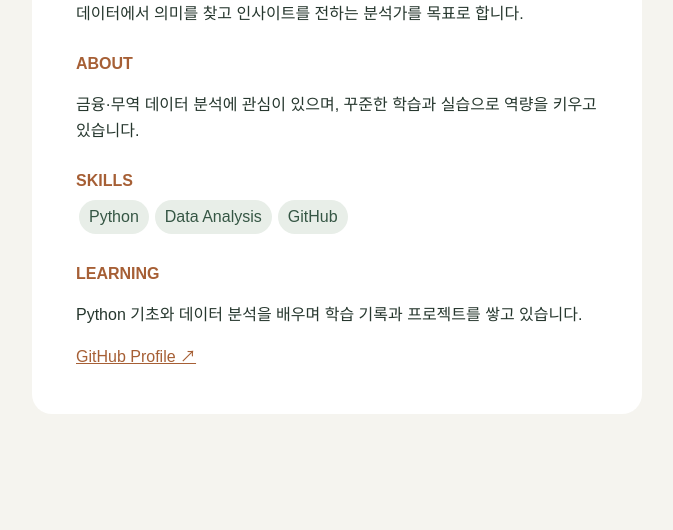
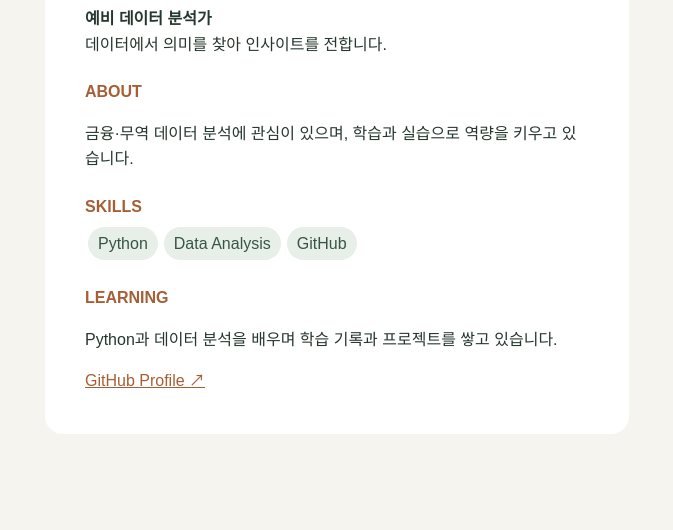
Before and after one commit to YJin03/261113_empty, a plain HTML site: page index.html in a window 1280 px wide. Shown: the part 270-800 px from the top of the page, without its empty margins (303-976 px from the left). Drawn offline with Linux system fonts and the light colour scheme.

Commit message:
Keep introduction page under 1024 characters

```diff
--- a/index.html
+++ b/index.html
@@ -1,3 +1 @@
-<!doctype html><html lang="ko"><meta charset="utf-8"><meta name="viewport" content="width=device-width,initial-scale=1"><title>YANGJH | Data Analyst</title><style>
-*{box-sizing:border-box}body{margin:0;background:#f5f4ef;color:#26372e;font:16px/1.6 Arial,sans-serif}main{max-width:650px;margin:8vh auto;padding:20px}section{background:white;padding:clamp(24px,6vw,44px);border-radius:20px}small,h2{color:#a65f35}h1{font-size:clamp(2.5rem,9vw,4rem);line-height:1;margin:12px 0}h2{font-size:1rem;margin:24px 0 4px}.tag{display:inline-block;background:#e8eee8;color:#355644;padding:4px 10px;border-radius:20px;margin:3px}a{color:#a65f35}@media(max-width:480px){main{margin:3vh auto;padding:12px}}
-</style><main><section><small>HELLO, I'M</small><h1>YANGJH.</h1><p><b>예비 데이터 분석가</b><br>데이터에서 의미를 찾고 인사이트를 전하는 분석가를 목표로 합니다.</p><h2>ABOUT</h2><p>금융·무역 데이터 분석에 관심이 있으며, 꾸준한 학습과 실습으로 역량을 키우고 있습니다.</p><h2>SKILLS</h2><span class="tag">Python</span><span class="tag">Data Analysis</span><span class="tag">GitHub</span><h2>LEARNING</h2><p>Python 기초와 데이터 분석을 배우며 학습 기록과 프로젝트를 쌓고 있습니다.</p><a href="https://github.com/YJin03">GitHub Profile ↗</a></section></main></html>
+<!doctype html><html lang="ko"><meta charset="utf-8"><meta name="viewport" content="width=device-width,initial-scale=1"><title>YANGJH | Analyst</title><style>*{box-sizing:border-box}body{margin:0;background:#f5f4ef;color:#26372e;font:16px/1.6 Arial}main{max-width:620px;margin:8vh auto;padding:18px}section{background:#fff;padding:clamp(22px,6vw,40px);border-radius:18px}small,h2{color:#a65f35}h1{font-size:clamp(2.5rem,9vw,4rem);margin:10px 0}h2{font-size:1rem;margin:22px 0 4px}.tag{display:inline-block;background:#e8eee8;color:#355644;padding:4px 10px;border-radius:20px;margin:3px}@media(max-width:480px){main{margin:3vh auto;padding:12px}}</style><main><section><small>HELLO, I'M</small><h1>YANGJH.</h1><p><b>예비 데이터 분석가</b><br>데이터에서 의미를 찾아 인사이트를 전합니다.</p><h2>ABOUT</h2><p>금융·무역 데이터 분석에 관심이 있으며, 학습과 실습으로 역량을 키우고 있습니다.</p><h2>SKILLS</h2><span class="tag">Python</span><span class="tag">Data Analysis</span><span class="tag">GitHub</span><h2>LEARNING</h2><p>Python과 데이터 분석을 배우며 학습 기록과 프로젝트를 쌓고 있습니다.</p><a href="https://github.com/YJin03" style="color:#a65f35">GitHub Profile ↗</a></section></main></html>
```
